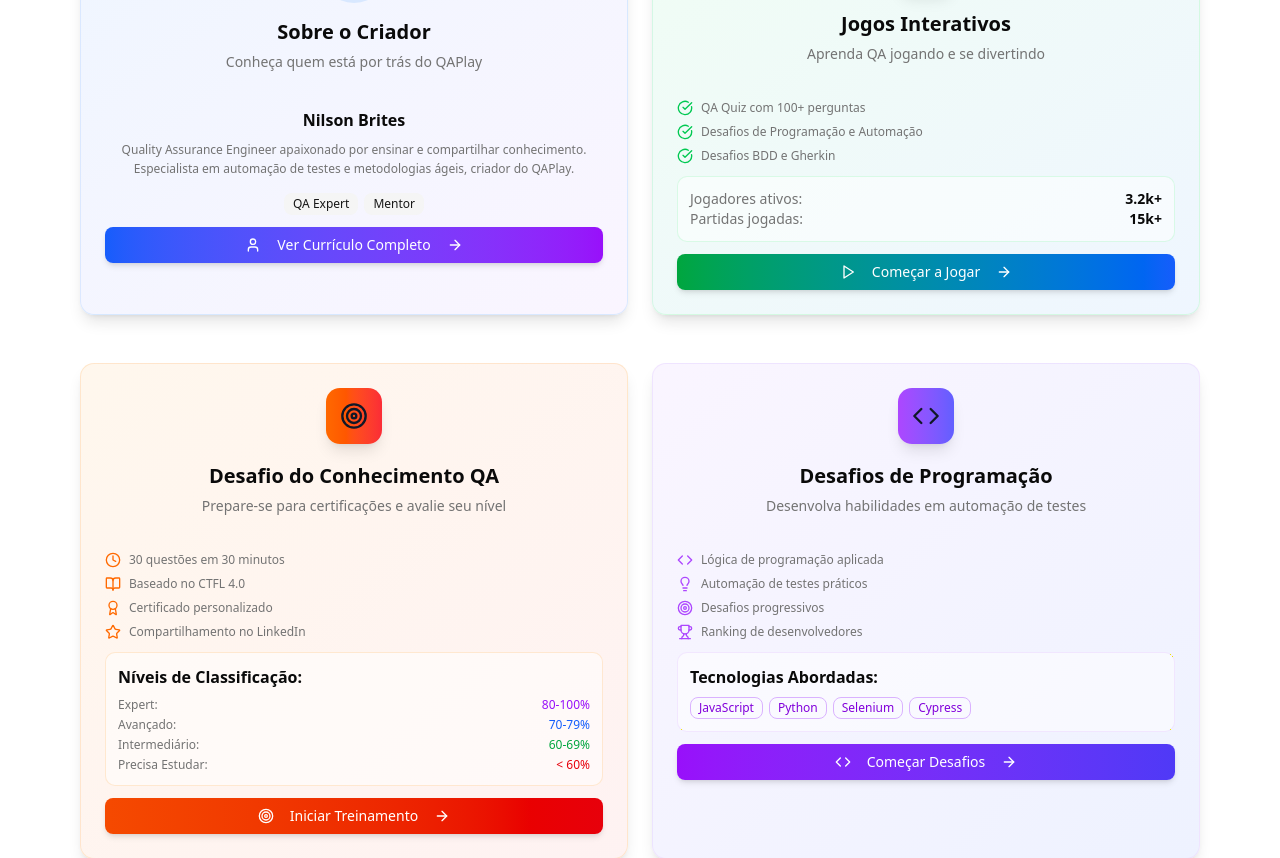
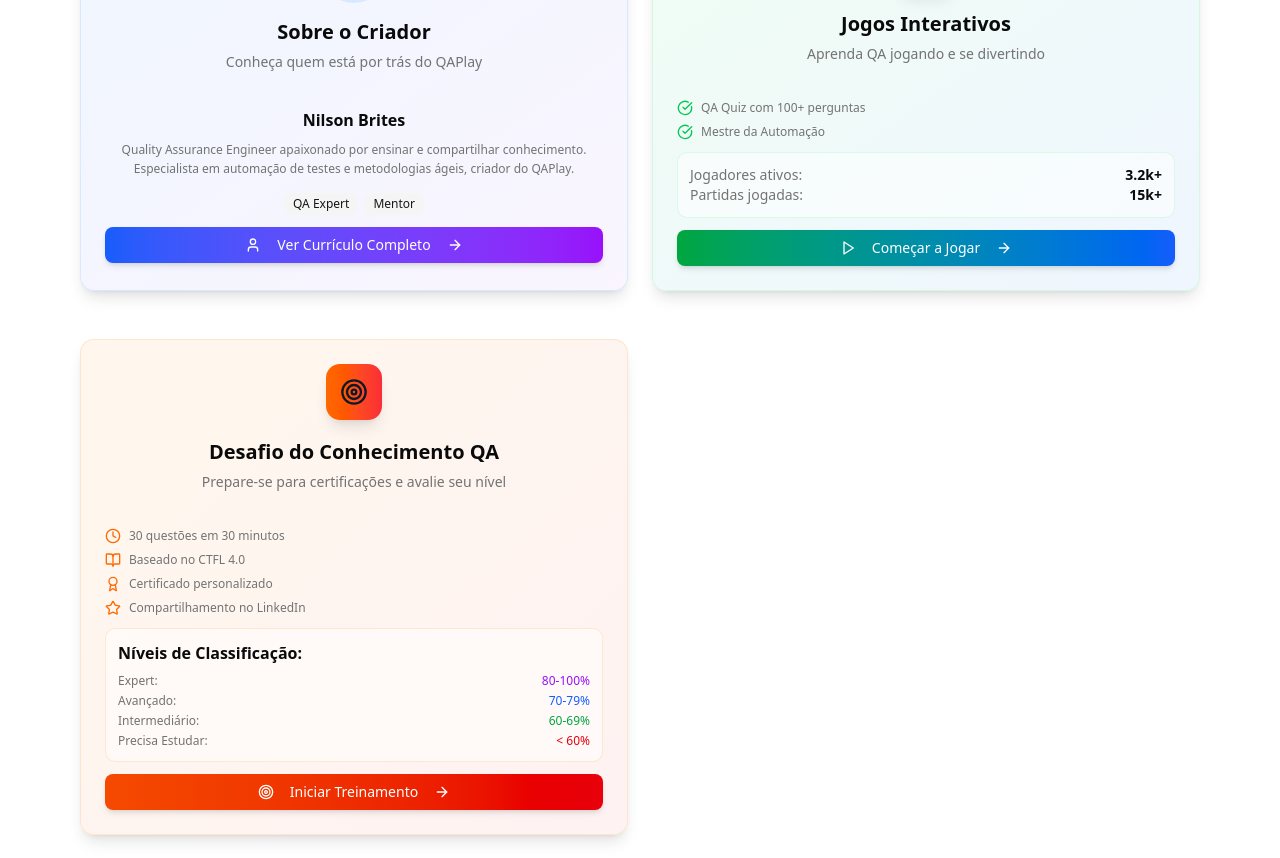
Before and after one commit to nilrd/qaplay_prod, a React (Vite) app: page / in a window 1280 px wide. Shown: the part 620-1478 px from the top of the page. Built offline with nearby package versions, Linux system fonts and the light colour scheme.

Commit message:
Feat: Melhorias na página inicial (Home.jsx)
- Removida a seção 'Desafios de Programação'
- Atualizada a seção 'Jogos Interativos' para refletir apenas os jogos existentes
- Ajustado o botão 'Jogar Agora' para direcionar para o 'Mestre da Automação'

```diff
--- a/src/pages/Home.jsx
+++ b/src/pages/Home.jsx
@@ -30,9 +30,9 @@
           {/* Botões de Ação Melhorados */}
           <div className="flex flex-col sm:flex-row gap-3 justify-center pt-3">
             <Button size="lg" className="px-6 py-3 text-lg bg-primary hover:bg-primary/90 text-primary-foreground shadow-lg hover:shadow-xl transition-all duration-300" asChild>
-              <Link to="/jogos">
+              <Link to="/jogos/automation-master">
                 <Play className="mr-2 h-5 w-5" />
-                Jogar Agora
+                Jogar Mestre da Automação
               </Link>
             </Button>
             <Button size="lg" variant="outline" className="px-6 py-3 text-lg border-border hover:bg-accent hover:text-accent-foreground transition-all duration-300" asChild>
@@ -117,11 +117,7 @@
                 </div>
                 <div className="flex items-center space-x-2">
                   <CheckCircle className="h-4 w-4 text-green-500 flex-shrink-0" />
-                  <span className="text-xs text-muted-foreground">Desafios de Programação e Automação</span>
-                </div>
-                <div className="flex items-center space-x-2">
-                  <CheckCircle className="h-4 w-4 text-green-500 flex-shrink-0" />
-                  <span className="text-xs text-muted-foreground">Desafios BDD e Gherkin</span>
+                  <span className="text-xs text-muted-foreground">Mestre da Automação</span>
                 </div>
               </div>
 
@@ -213,56 +209,7 @@
             </CardContent>
           </Card>
 
-          {/* Seção Programar - Direita */}
-          <Card className="bg-gradient-to-br from-purple-50 to-indigo-50 dark:from-purple-500/10 dark:to-indigo-500/10 border-purple-200/50 dark:border-purple-500/20 shadow-lg hover:shadow-xl transition-all duration-300">
-            <CardHeader className="text-center pb-3">
-              <div className="mx-auto w-14 h-14 bg-gradient-to-r from-purple-500 to-indigo-500 rounded-xl flex items-center justify-center mb-3 shadow-lg">
-                <Code className="h-7 w-7 text-gray-900 dark:text-white" />
-              </div>
-              <CardTitle className="text-xl text-foreground">Desafios de Programação</CardTitle>
-              <CardDescription className="text-muted-foreground text-sm">
-                Desenvolva habilidades em automação de testes
-              </CardDescription>
-            </CardHeader>
-            <CardContent className="space-y-3">
-              <div className="space-y-2">
-                <div className="flex items-center space-x-2">
-                  <Code className="h-4 w-4 text-purple-500 flex-shrink-0" />
-                  <span className="text-xs text-muted-foreground">Lógica de programação aplicada</span>
-                </div>
-                <div className="flex items-center space-x-2">
-                  <Lightbulb className="h-4 w-4 text-purple-500 flex-shrink-0" />
-                  <span className="text-xs text-muted-foreground">Automação de testes práticos</span>
-                </div>
-                <div className="flex items-center space-x-2">
-                  <Target className="h-4 w-4 text-purple-500 flex-shrink-0" />
-                  <span className="text-xs text-muted-foreground">Desafios progressivos</span>
-                </div>
-                <div className="flex items-center space-x-2">
-                  <Trophy className="h-4 w-4 text-purple-500 flex-shrink-0" />
-                  <span className="text-xs text-muted-foreground">Ranking de desenvolvedores</span>
-                </div>
-              </div>
 
-              <div className="bg-white/50 dark:bg-card/50 p-3 rounded-lg border border-purple-200/50 dark:border-purple-500/20">
-                <h4 className="font-semibold text-foreground mb-2">Tecnologias Abordadas:</h4>
-                <div className="flex flex-wrap gap-1.5">
-                  <Badge variant="outline" className="text-xs border-purple-300 text-purple-700 dark:border-purple-500 dark:text-purple-300">JavaScript</Badge>
-                  <Badge variant="outline" className="text-xs border-purple-300 text-purple-700 dark:border-purple-500 dark:text-purple-300">Python</Badge>
-                  <Badge variant="outline" className="text-xs border-purple-300 text-purple-700 dark:border-purple-500 dark:text-purple-300">Selenium</Badge>
-                  <Badge variant="outline" className="text-xs border-purple-300 text-purple-700 dark:border-purple-500 dark:text-purple-300">Cypress</Badge>
-                </div>
-              </div>
-
-              <Button className="w-full bg-gradient-to-r from-purple-600 to-indigo-600 hover:from-purple-700 hover:to-indigo-700 text-white shadow-md hover:shadow-lg transition-all duration-300" asChild>
-                <Link to="/programar">
-                  <Code className="mr-2 h-4 w-4" />
-                  Começar Desafios
-                  <ArrowRight className="ml-2 h-4 w-4" />
-                </Link>
-              </Button>
-            </CardContent>
-          </Card>
         </div>
       </section>
 
```
